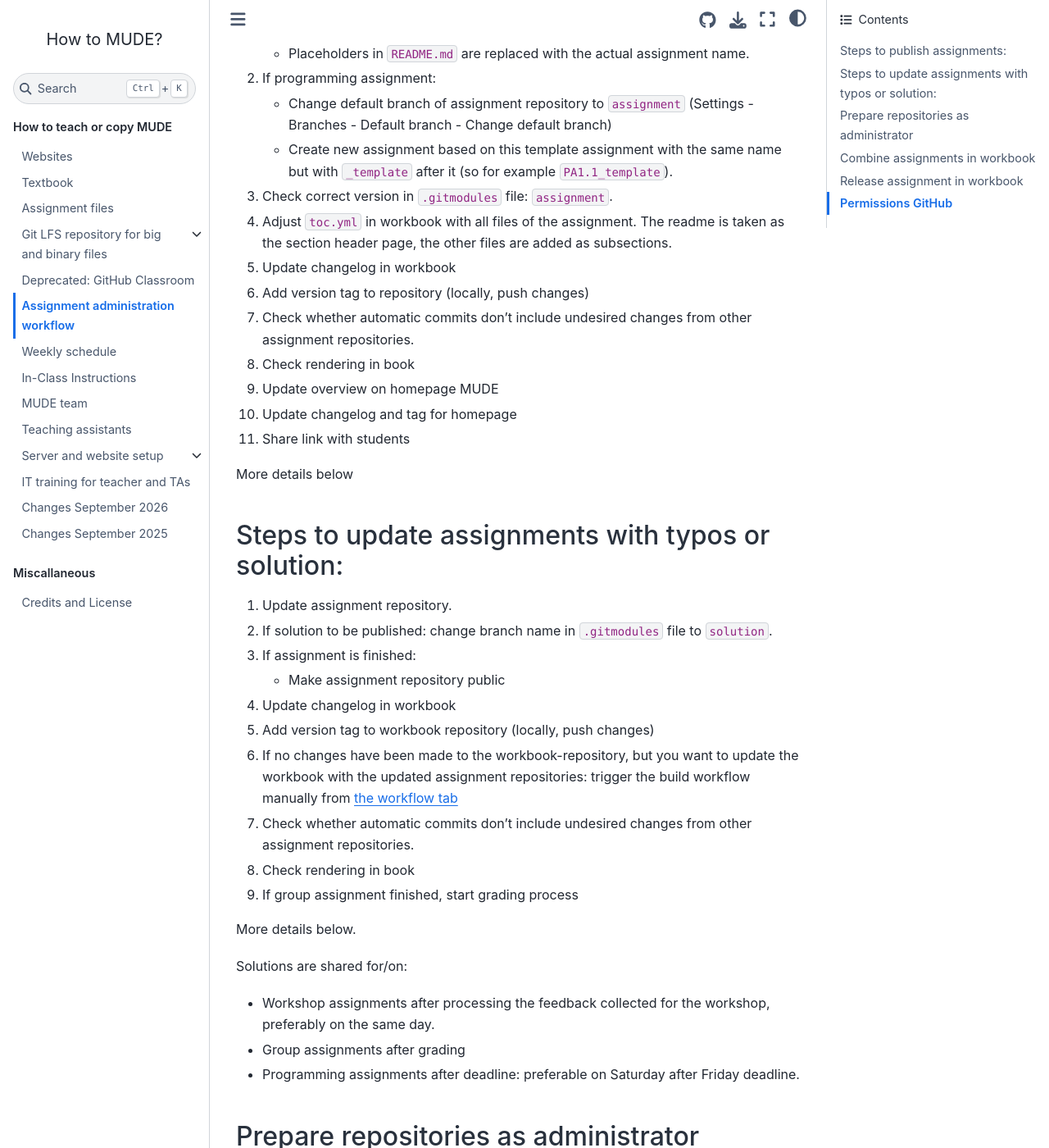
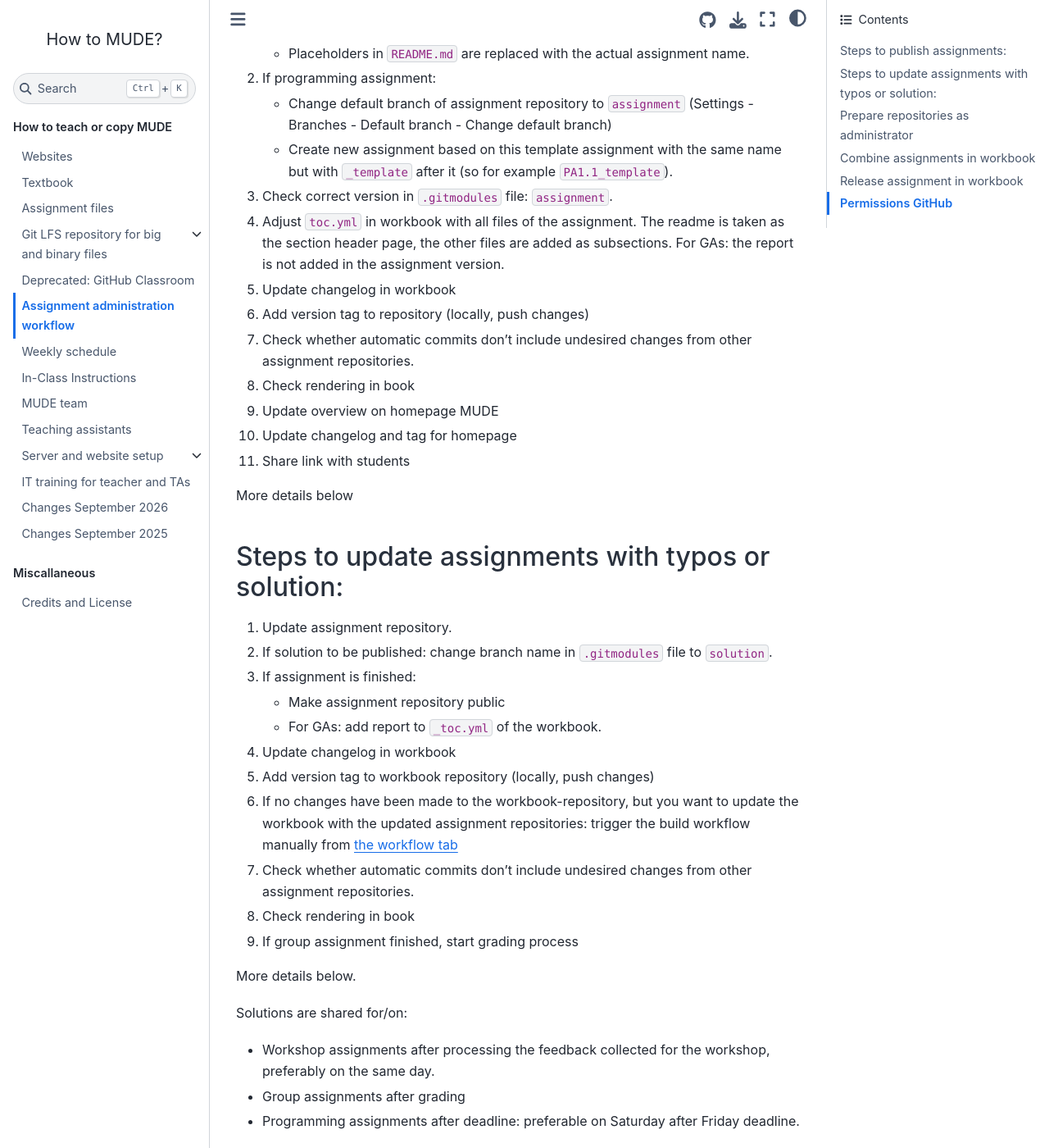
Before and after one commit to TUDelft-MUDE/teacher, a Jupyter Book: the page built from book/assignment_workflow.md, in a window 1280 px wide and 1400 px high, scrolled down 540 px. Shown: the whole window at 82% size. Built offline with Jupyter Book 1.0.4 settings and Sphinx 7.4.7 and the Sphinx Book theme 1.1.4, drawn with Linux system fonts in a browser that asks for light colours; comment, search, counter and statistics services are not loaded; some of the changed text lies outside the part shown.

Commit message:
Update assignment workflow instructions
Clarified instructions for GAs regarding report inclusion in the assignment version and updated the GitHub Education Team application details.

```diff
--- a/book/assignment_workflow.md
+++ b/book/assignment_workflow.md
@@ -20,7 +20,7 @@
     - Create new assignment based on this template assignment with the same name but with `_template` after it (so for example `PA1.1_template`).
 
 3. Check correct version in `.gitmodules` file: `assignment`.
-4. Adjust `toc.yml` in workbook with all files of the assignment. The readme is taken as the section header page, the other files are added as subsections.
+4. Adjust `toc.yml` in workbook with all files of the assignment. The readme is taken as the section header page, the other files are added as subsections. For GAs: the report is not added in the assignment version.
 5. Update changelog in workbook
 6. Add version tag to repository (locally, push changes)
 7. Check whether automatic commits don't include undesired changes from other assignment repositories.
@@ -36,6 +36,7 @@ More details below
 2. If solution to be published: change branch name in `.gitmodules` file to `solution`.
 3. If assignment is finished:
     - Make assignment repository public
+    - For GAs: add report to `_toc.yml` of the workbook.
 4. Update changelog in workbook
 5. Add version tag to workbook repository (locally, push changes)
 6. If no changes have been made to the workbook-repository, but you want to update the workbook with the updated assignment repositories: trigger the build workflow manually from [the workflow tab](https://github.com/TUDelft-MUDE/workbook-2026/actions/workflows/deploy-book.yml)
```
Also changed, not shown: other parts of book/assignment_workflow.md (+1 -1 lines).
